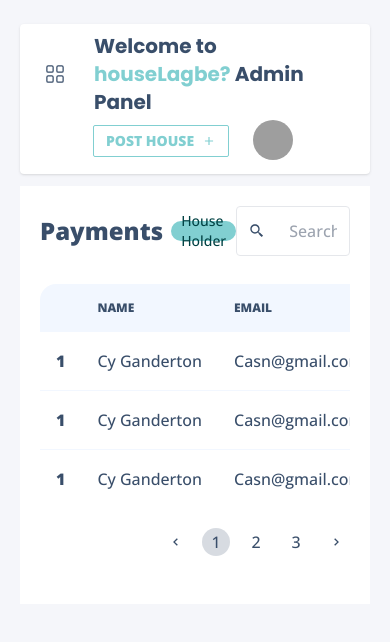
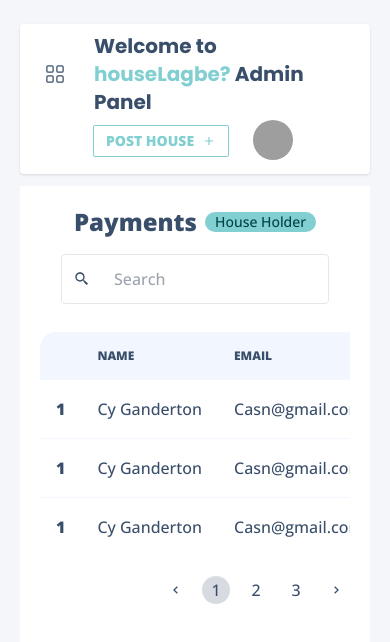
Before and after one commit to Ashik-Mahmud/rent-house-client, a React (Create React App) app: page /dashboard/payments in a window 390 px wide. Shown: the top 642 px of the page. Built offline with nearby package versions, Linux system fonts and the light colour scheme; grey boxes are pictures that could not be loaded.

Commit message:
done responsive for the payments route

```diff
--- a/src/pages/Dashboard/Payments/Payments.tsx
+++ b/src/pages/Dashboard/Payments/Payments.tsx
@@ -7,12 +7,12 @@ const Payments = (props: Props) => {
   return (
     <div>
       <div className="p-5 my-4 bg-white">
-        <div className="flex items-center justify-between">
+        <div className="flex-col  sm:flex-row flex grid-4 items-center justify-between">
           <div className="flex items-center gap-2">
             <h1 className="text-2xl font-bold">Payments</h1>
             <small className="badge badge-success">House Holder</small>
           </div>
-          <div className="flex items-center justify-between gap-2  border p-3 rounded">
+          <div className="flex items-center justify-between gap-2 mt-4 sm:mt-0  border p-3 rounded">
             <div className="flex items-center gap-2">
               <div className="icon">
                 <BiSearchAlt2 />
```
